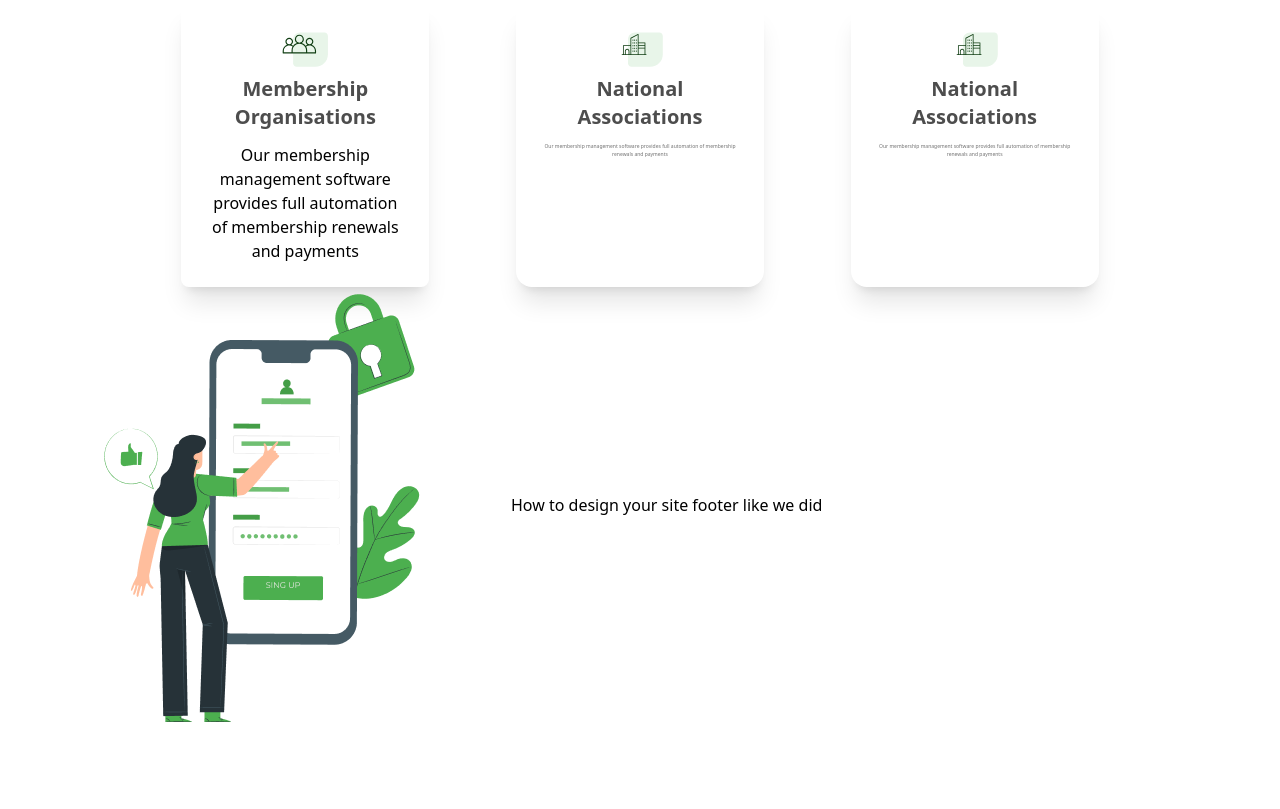
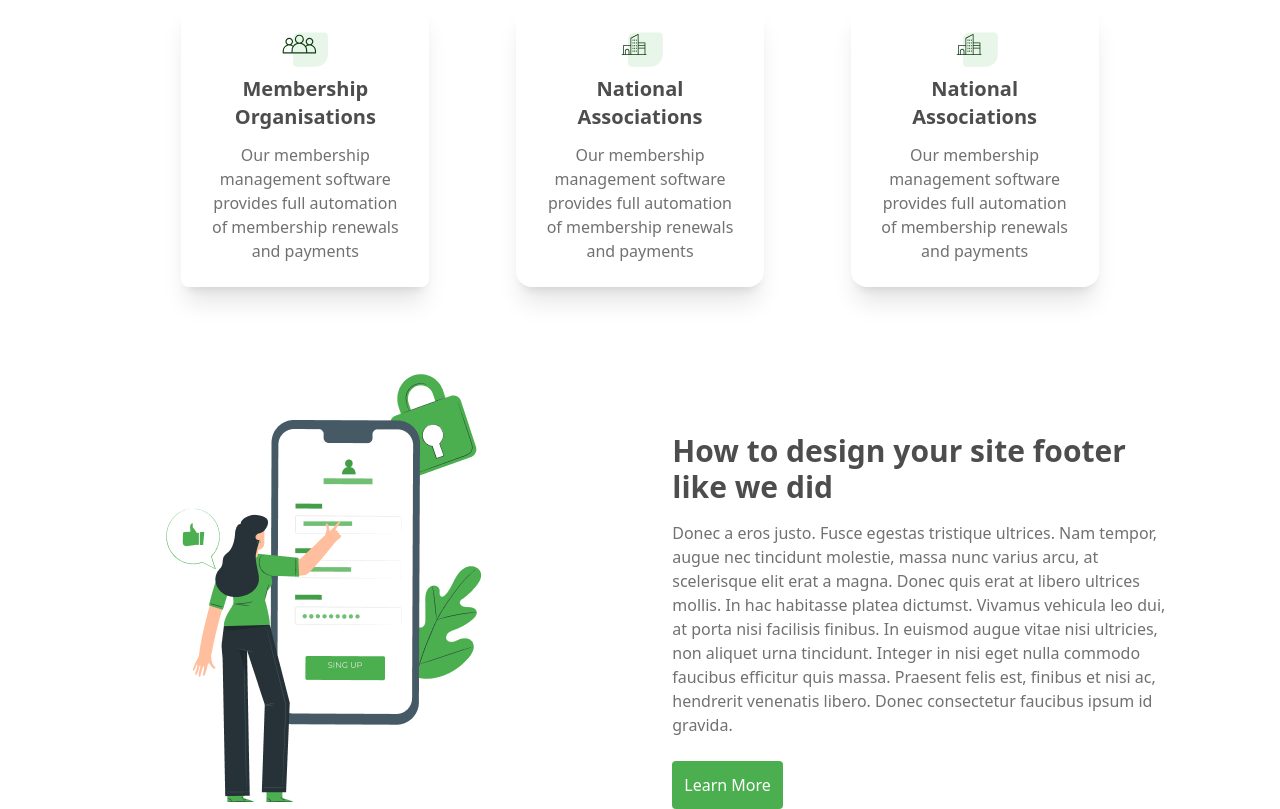
Before and after one commit to Zan-Mhmmdr/agency-landing-ui, a website: page index.html in a window 1280 px wide. Shown: the part 761-1570 px from the top of the page. Before the commit the page ends 1483 px from the top, so only its background shows below. Drawn offline with nearby package versions, Linux system fonts and the light colour scheme.

Commit message:
add: completed calender section

```diff
--- a/index.html
+++ b/index.html
@@ -66,9 +66,7 @@
       </section>
     </header>
 
-    <section
-      class="px-[144px] flex flex-col justify-center gap-y-[11px]"
-    >
+    <section class="px-[144px] flex flex-col justify-center gap-y-[11px]">
       <h1
         class="text-center font-semibold text-2xl leading-7 text-[#4D4D4D] mt-5"
       >
@@ -150,7 +148,7 @@
             Membership <br />
             Organisations
           </h2>
-          <p class="font-normal" text-[#717171] text-[5px]>
+          <p class="font-normal text-[#717171]">
             Our membership management software provides full automation of
             membership renewals and payments
           </p>
@@ -163,7 +161,7 @@
             National <br />
             Associations
           </h2>
-          <p class="font-normal text-[#717171] text-[5px]">
+          <p class="font-normal text-[#717171]">
             Our membership management software provides full automation of
             membership renewals and payments
           </p>
@@ -176,7 +174,7 @@
             National <br />
             Associations
           </h2>
-          <p class="font-normal text-[#717171] text-[5px]">
+          <p class="font-normal text-[#717171]">
             Our membership management software provides full automation of
             membership renewals and payments
           </p>
@@ -184,14 +182,26 @@
       </div>
     </section>
 
-    <section id="calender">
-      <div class="px-11 flex items-center space-x-6">
+    <section id="calender" class="px-11">
+      <div class="flex items-center justify-around mt-20">
         <div>
           <img src="src/assets/images/logos/pana.png" alt="" />
         </div>
 
-        <div>
-          <h2>How to design your site footer like we did</h2>
+        <div class="w-[502px] h-[303px]">
+          <h2 class="font-semibold text-3xl text-[#4D4D4D]">How to design your site footer like we did</h2>
+          <p class="font-normal text-[#717171] mt-4 mb-6">
+            Donec a eros justo. Fusce egestas tristique ultrices. Nam tempor,
+            augue nec tincidunt molestie, massa nunc varius arcu, at scelerisque
+            elit erat a magna. Donec quis erat at libero ultrices mollis. In hac
+            habitasse platea dictumst. Vivamus vehicula leo dui, at porta nisi
+            facilisis finibus. In euismod augue vitae nisi ultricies, non
+            aliquet urna tincidunt. Integer in nisi eget nulla commodo faucibus
+            efficitur quis massa. Praesent felis est, finibus et nisi ac,
+            hendrerit venenatis libero. Donec consectetur faucibus ipsum id
+            gravida.
+          </p>
+          <button class="bg-[#4CAF4F] text-white font-medium p-3 rounded">Learn More</button>
         </div>
       </div>
     </section>
```
